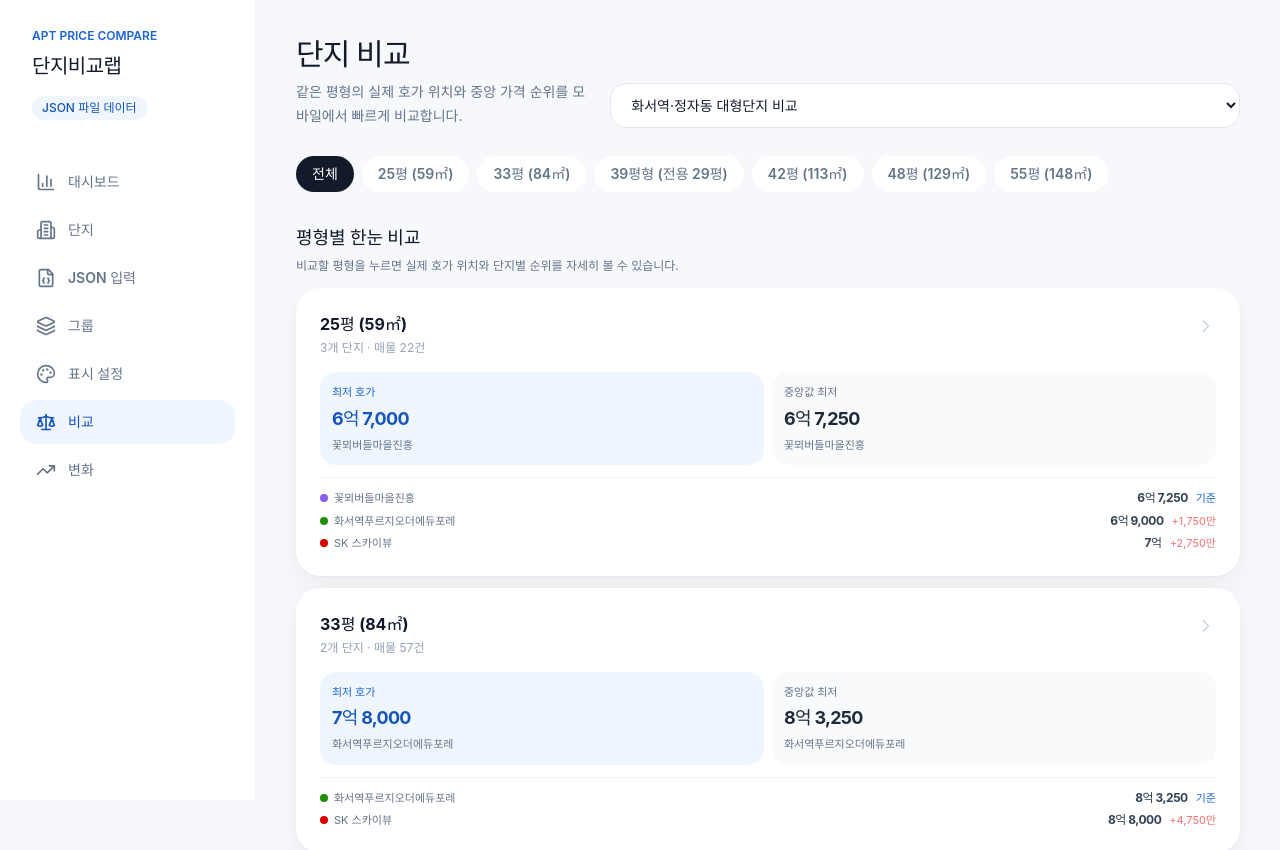
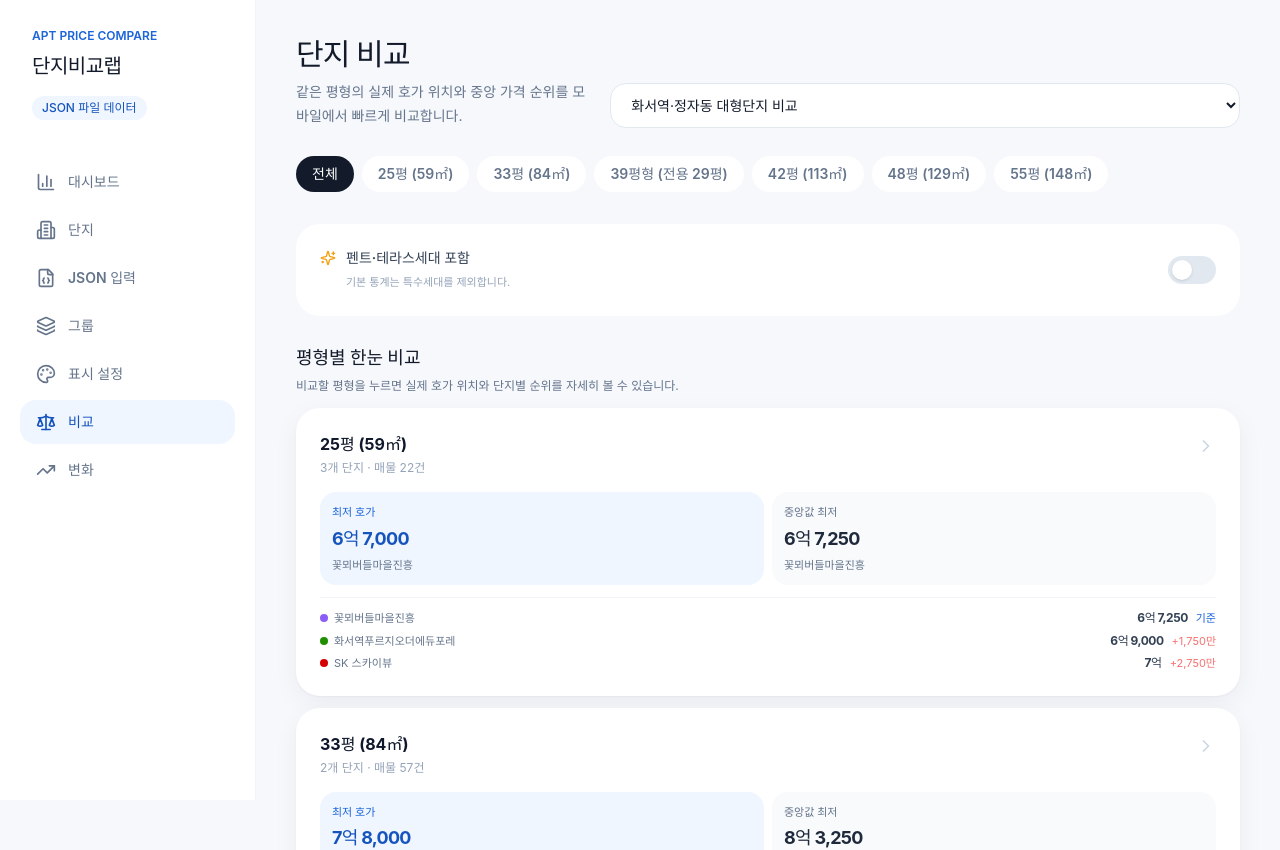
Before and after one commit to impaztt/apt, a React (Vite) app: page /compare in a window 1280 px wide. Shown: the top 850 px of the page. Built offline with nearby package versions, Linux system fonts and the light colour scheme.

Commit message:
Improve dashboard readability and filter special units

```diff
--- a/src/features/listings/statistics.ts
+++ b/src/features/listings/statistics.ts
@@ -14,6 +14,14 @@
   const middle = Math.floor(sorted.length / 2);
   if (sorted.length % 2 === 0) return (sorted[middle - 1] + sorted[middle]) / 2;
   return sorted[middle];
+}
+
+export function isSpecialListing(listing: ApartmentListing): boolean {
+  return listing.is_special_unit || Boolean(listing.special_unit_type);
+}
+
+export function filterSpecialListings(listings: ApartmentListing[], includeSpecialUnits: boolean): ApartmentListing[] {
+  return includeSpecialUnits ? listings : listings.filter((listing) => !isSpecialListing(listing));
 }
 
 export function summarizeListings(
--- a/src/features/listings/types.ts
+++ b/src/features/listings/types.ts
@@ -32,6 +32,8 @@
   source: string | null;
   description: string | null;
   raw_text: string | null;
+  special_unit_type: string | null;
+  is_special_unit: boolean;
   is_favorite: boolean;
   is_duplicate_candidate: boolean;
   created_at: string;
--- a/src/pages/ComparisonPage.tsx
+++ b/src/pages/ComparisonPage.tsx
@@ -2,11 +2,12 @@
 import { ArrowLeft, CalendarDays } from 'lucide-react';
 import { AllAreasComparisonCards, ComplexPriceRanking, SelectedAreaHighlights } from '../features/comparisons/components/MobileComparisonCards';
 import { PriceRangeSummary } from '../features/comparisons/components/PriceRangeSummary';
-import { summarizeListings } from '../features/listings/statistics';
+import { filterSpecialListings, isSpecialListing, summarizeListings } from '../features/listings/statistics';
 import type { AreaSelection } from '../features/listings/types';
 import { AreaTabs } from '../shared/components/AreaTabs';
 import { Card } from '../shared/components/Card';
 import { PageHeader } from '../shared/components/PageHeader';
+import { SpecialUnitToggle } from '../shared/components/SpecialUnitToggle';
 import { EmptyState, ErrorState, LoadingState } from '../shared/components/States';
 import { useAppData } from '../shared/data/AppDataContext';
 import { getAreaOptions } from '../shared/utils/area';
@@ -16,17 +17,23 @@
   const { complexes, listings, groups, memberships, latestCapturedDates, loading, error } = useAppData();
   const [groupId, setGroupId] = useState('');
   const [areaGroup, setAreaGroup] = useState<AreaSelection>('all');
+  const [includeSpecialUnits, setIncludeSpecialUnits] = useState(false);
   const group = groups.find((item) => item.id === groupId) ?? groups[0];
   const complexIds = memberships
     .filter((item) => item.group_id === group?.id)
     .sort((a, b) => a.sort_order - b.sort_order)
     .map((item) => item.complex_id);
-  const relevantListings = listings.filter((listing) => complexIds.includes(listing.complex_id));
+  const groupListings = listings.filter((listing) => complexIds.includes(listing.complex_id));
+  const specialSaleCount = groupListings.filter(
+    (listing) => listing.deal_type === '매매' && listing.price !== null && isSpecialListing(listing),
+  ).length;
+  const analysisListings = filterSpecialListings(listings, includeSpecialUnits);
+  const relevantListings = analysisListings.filter((listing) => complexIds.includes(listing.complex_id));
   const areaOptions = getAreaOptions(relevantListings.filter((listing) => listing.deal_type === '매매'));
   const selectedArea = areaOptions.find((area) => area.key === areaGroup);
   const scopeLabel = selectedArea?.label ?? '전체 평형';
-  const summaries = summarizeListings(listings, complexes, areaGroup, complexIds);
-  const areaSummaries = (selectedGroup: string) => summarizeListings(listings, complexes, selectedGroup, complexIds);
+  const summaries = summarizeListings(analysisListings, complexes, areaGroup, complexIds);
+  const areaSummaries = (selectedGroup: string) => summarizeListings(analysisListings, complexes, selectedGroup, complexIds);
   const capturedDates = complexIds.map((id) => latestCapturedDates[id]).filter((date): date is string => Boolean(date));
   const latestDate = [...capturedDates].sort().pop() ?? null;
   const mismatchedDates = new Set(capturedDates).size > 1;
@@ -56,6 +63,12 @@
       />
 
       <AreaTabs value={areaGroup} options={areaOptions} onChange={setAreaGroup} />
+
+      <SpecialUnitToggle
+        checked={includeSpecialUnits}
+        onChange={setIncludeSpecialUnits}
+        specialCount={specialSaleCount}
+      />
 
       {areaOptions.length ? areaGroup === 'all' ? (
         <AllAreasComparisonCards options={areaOptions} summariesForArea={areaSummaries} onSelect={setAreaGroup} />
@@ -93,7 +106,7 @@
 
           <SelectedAreaHighlights summaries={summaries} />
 
-          <PriceRangeSummary summaries={summaries} listings={listings} title="실제 호가 위치 비교" />
+          <PriceRangeSummary summaries={summaries} listings={analysisListings} title="실제 호가 위치 비교" />
 
           <ComplexPriceRanking summaries={summaries} />
 
--- a/src/pages/ComplexDetailPage.tsx
+++ b/src/pages/ComplexDetailPage.tsx
@@ -1,10 +1,11 @@
 import { useMemo, useState } from 'react';
 import { Link, useParams } from 'react-router-dom';
 import { ArrowLeft, CalendarDays, FileJson } from 'lucide-react';
-import { summarizeListings } from '../features/listings/statistics';
+import { filterSpecialListings, isSpecialListing, summarizeListings } from '../features/listings/statistics';
 import type { AreaGroup, DealType, FloorGroup } from '../features/listings/types';
 import { Button } from '../shared/components/Button';
 import { Card } from '../shared/components/Card';
+import { SpecialUnitToggle } from '../shared/components/SpecialUnitToggle';
 import { EmptyState, ErrorState, LoadingState } from '../shared/components/States';
 import { useAppData } from '../shared/data/AppDataContext';
 import { getAreaGroup, getAreaOption } from '../shared/utils/area';
@@ -21,13 +22,17 @@
   const [directionFilter, setDirectionFilter] = useState('');
   const [maxPriceEok, setMaxPriceEok] = useState('');
   const [capturedDate, setCapturedDate] = useState('');
+  const [includeSpecialUnits, setIncludeSpecialUnits] = useState(false);
   const complex = complexes.find((item) => item.id === complexId);
   const complexSnapshots = snapshots
     .filter((snapshot) => snapshot.complex_id === complexId)
     .sort((a, b) => b.captured_date.localeCompare(a.captured_date));
   const selectedSnapshot = complexSnapshots.find((snapshot) => snapshot.captured_date === capturedDate) ?? complexSnapshots[0];
   const relatedListings = selectedSnapshot?.listings ?? listings.filter((listing) => listing.complex_id === complexId);
-  const summaries = summarizeListings(relatedListings, complex ? [complex] : []);
+  const specialSaleCount = relatedListings.filter(
+    (listing) => listing.deal_type === '매매' && listing.price !== null && isSpecialListing(listing),
+  ).length;
+  const summaries = summarizeListings(filterSpecialListings(relatedListings, includeSpecialUnits), complex ? [complex] : []);
   const filteredListings = useMemo(
     () =>
       relatedListings
@@ -97,6 +102,12 @@
           </select>
         </div>
       </Card>
+
+      <SpecialUnitToggle
+        checked={includeSpecialUnits}
+        onChange={setIncludeSpecialUnits}
+        specialCount={specialSaleCount}
+      />
 
       <section>
         <h2 className="mb-4 text-lg font-bold">평형별 매매 호가</h2>
@@ -186,6 +197,11 @@
                       {listing.is_favorite && (
                         <span className="rounded-full bg-emerald-50 px-2 py-1 text-xs font-semibold text-emerald-700">관심</span>
                       )}
+                      {isSpecialListing(listing) && (
+                        <span className="rounded-full bg-amber-50 px-2 py-1 text-xs font-semibold text-amber-700">
+                          {listing.special_unit_type ?? '특수세대'}
+                        </span>
+                      )}
                     </div>
                     <p className="metric-number mt-4 text-2xl font-bold">{formatPrice(listing.price ?? listing.deposit)}</p>
                     <p className="mt-3 text-sm text-slate-500">
--- a/src/pages/DashboardPage.tsx
+++ b/src/pages/DashboardPage.tsx
@@ -2,12 +2,13 @@
 import { Link } from 'react-router-dom';
 import { Check, SlidersHorizontal, TrendingUp } from 'lucide-react';
 import { PriceRangeSummary } from '../features/comparisons/components/PriceRangeSummary';
-import { summarizeListings } from '../features/listings/statistics';
+import { filterSpecialListings, isSpecialListing, summarizeListings } from '../features/listings/statistics';
 import type { AreaSelection } from '../features/listings/types';
 import { AreaTabs } from '../shared/components/AreaTabs';
 import { Card } from '../shared/components/Card';
 import { MetricCard } from '../shared/components/MetricCard';
 import { PageHeader } from '../shared/components/PageHeader';
+import { SpecialUnitToggle } from '../shared/components/SpecialUnitToggle';
 import { EmptyState, ErrorState, LoadingState } from '../shared/components/States';
 import { useAppData } from '../shared/data/AppDataContext';
 import { getAreaGroup, getAreaOptions } from '../shared/utils/area';
@@ -19,6 +20,7 @@
   const [selectedGroupId, setSelectedGroupId] = useState('');
   const [areaGroup, setAreaGroup] = useState<AreaSelection>('all');
   const [selectedComplexIds, setSelectedComplexIds] = useState<string[]>([]);
+  const [includeSpecialUnits, setIncludeSpecialUnits] = useState(false);
   const activeGroup = groups.find((group) => group.id === selectedGroupId) ?? groups[0];
   const groupComplexIds = memberships
     .filter((membership) => membership.group_id === activeGroup?.id)
@@ -27,12 +29,17 @@
   const complexIds = selectedComplexIds.length
     ? groupComplexIds.filter((id) => selectedComplexIds.includes(id))
     : groupComplexIds;
-  const relevantListings = listings.filter((listing) => complexIds.includes(listing.complex_id));
+  const selectedComplexListings = listings.filter((listing) => complexIds.includes(listing.complex_id));
+  const specialSaleCount = selectedComplexListings.filter(
+    (listing) => listing.deal_type === '매매' && listing.price !== null && isSpecialListing(listing),
+  ).length;
+  const analysisListings = filterSpecialListings(listings, includeSpecialUnits);
+  const relevantListings = analysisListings.filter((listing) => complexIds.includes(listing.complex_id));
   const saleListings = relevantListings.filter((listing) => listing.deal_type === '매매' && listing.price !== null);
   const areaOptions = getAreaOptions(saleListings);
   const selectedArea = areaOptions.find((area) => area.key === areaGroup);
   const scopeLabel = areaGroup === 'all' ? '전체 평형' : selectedArea?.label ?? '선택 평형';
-  const summaries = summarizeListings(listings, complexes, areaGroup, complexIds);
+  const summaries = summarizeListings(analysisListings, complexes, areaGroup, complexIds);
   const selectedListings =
     areaGroup === 'all' ? saleListings : saleListings.filter((listing) => getAreaGroup(listing) === areaGroup);
   const lowest = summaries.length ? Math.min(...summaries.map((summary) => summary.min_price)) : null;
@@ -139,6 +146,12 @@
         </details>
       </Card>
 
+      <SpecialUnitToggle
+        checked={includeSpecialUnits}
+        onChange={setIncludeSpecialUnits}
+        specialCount={specialSaleCount}
+      />
+
       {summaries.length ? (
         <>
           {areaGroup === 'all' ? (
@@ -150,17 +163,17 @@
                 </div>
               </div>
               {areaOptions.map((option) => {
-                const areaSummaries = summarizeListings(listings, complexes, option.key, complexIds);
+                const areaSummaries = summarizeListings(analysisListings, complexes, option.key, complexIds);
                 return (
                   <div key={option.key} className="space-y-3">
-                    <PriceRangeSummary summaries={areaSummaries} listings={listings} title={`${option.label} 단지별 호가 범위`} />
+                    <PriceRangeSummary summaries={areaSummaries} listings={analysisListings} title={`${option.label} 단지별 호가 범위`} />
                   </div>
                 );
               })}
             </section>
           ) : (
             <>
-              <PriceRangeSummary summaries={summaries} listings={listings} title={`${scopeLabel} 단지별 실제 호가`} />
+              <PriceRangeSummary summaries={summaries} listings={analysisListings} title={`${scopeLabel} 단지별 실제 호가`} />
             </>
           )}
 
--- a/src/pages/TrendPage.tsx
+++ b/src/pages/TrendPage.tsx
@@ -2,12 +2,13 @@
 import { useSearchParams } from 'react-router-dom';
 import { HistoryDistributionPlot } from '../features/comparisons/components/HistoryDistributionPlot';
 import { TrendLineChart } from '../features/comparisons/components/TrendLineChart';
-import { compareLatestSnapshots, summarizeSnapshotHistory } from '../features/listings/statistics';
+import { compareLatestSnapshots, filterSpecialListings, isSpecialListing, summarizeSnapshotHistory } from '../features/listings/statistics';
 import type { AreaSelection } from '../features/listings/types';
 import { AreaTabs } from '../shared/components/AreaTabs';
 import { Card } from '../shared/components/Card';
 import { MetricCard } from '../shared/components/MetricCard';
 import { PageHeader } from '../shared/components/PageHeader';
+import { SpecialUnitToggle } from '../shared/components/SpecialUnitToggle';
 import { EmptyState, ErrorState, LoadingState } from '../shared/components/States';
 import { useAppData } from '../shared/data/AppDataContext';
 import { getAreaOptions } from '../shared/utils/area';
@@ -21,12 +22,20 @@
   const [groupId, setGroupId] = useState('');
   const [areaGroup, setAreaGroup] = useState<AreaSelection>(requestedArea ?? 'all');
   const [complexId, setComplexId] = useState('');
+  const [includeSpecialUnits, setIncludeSpecialUnits] = useState(false);
   const group = groups.find((item) => item.id === groupId) ?? groups[0];
   const complexIds = memberships
     .filter((item) => item.group_id === group?.id)
     .sort((a, b) => a.sort_order - b.sort_order)
     .map((item) => item.complex_id);
-  const groupSnapshots = snapshots.filter((snapshot) => complexIds.includes(snapshot.complex_id));
+  const rawGroupSnapshots = snapshots.filter((snapshot) => complexIds.includes(snapshot.complex_id));
+  const specialSaleCount = rawGroupSnapshots
+    .flatMap((snapshot) => snapshot.listings)
+    .filter((listing) => listing.deal_type === '매매' && listing.price !== null && isSpecialListing(listing)).length;
+  const groupSnapshots = rawGroupSnapshots.map((snapshot) => ({
+    ...snapshot,
+    listings: filterSpecialListings(snapshot.listings, includeSpecialUnits),
+  }));
   const historicalListings = groupSnapshots.flatMap((snapshot) => snapshot.listings);
   const areaOptions = getAreaOptions(historicalListings.filter((listing) => listing.deal_type === '매매'));
   const points = areaGroup === 'all' ? [] : summarizeSnapshotHistory(groupSnapshots, complexes, areaGroup, complexIds);
@@ -73,6 +82,12 @@
         <MetricCard label="최근 수집일" value={formatDate(uniqueDates[uniqueDates.length - 1] ?? null)} note="기간 종료" />
         <MetricCard label="누적 스냅샷" value={`${groupSnapshots.length}개`} note="단지별 날짜 자료" />
       </div>
+
+      <SpecialUnitToggle
+        checked={includeSpecialUnits}
+        onChange={setIncludeSpecialUnits}
+        specialCount={specialSaleCount}
+      />
 
       {areaOptions.length ? (
         <>
--- /dev/null
+++ b/src/shared/components/SpecialUnitToggle.tsx
@@ -0,0 +1,42 @@
+import { Sparkles } from 'lucide-react';
+import { Card } from './Card';
+
+export function SpecialUnitToggle({
+  checked,
+  onChange,
+  specialCount,
+}: {
+  checked: boolean;
+  onChange: (checked: boolean) => void;
+  specialCount: number;
+}) {
+  return (
+    <Card className="p-3.5 shadow-none sm:p-5">
+      <label className="flex cursor-pointer items-center justify-between gap-3">
+        <span className="flex min-w-0 gap-2.5">
+          <Sparkles className="mt-0.5 h-4 w-4 shrink-0 text-amber-500" />
+          <span>
+            <span className="block text-sm font-semibold text-slate-700">펜트·테라스세대 포함</span>
+            <span className="mt-1 block text-[11px] leading-5 text-slate-400">
+              기본 통계는 특수세대를 제외합니다.
+              {specialCount > 0 ? ` 표식 매물 ${specialCount}건 ${checked ? '포함 중' : '제외 중'}` : ''}
+            </span>
+          </span>
+        </span>
+        <span className={`relative h-7 w-12 shrink-0 rounded-full transition ${checked ? 'bg-brand-600' : 'bg-slate-200'}`}>
+          <input
+            type="checkbox"
+            className="sr-only"
+            checked={checked}
+            onChange={(event) => onChange(event.target.checked)}
+          />
+          <span
+            className={`absolute top-1 h-5 w-5 rounded-full bg-white shadow transition ${
+              checked ? 'left-6' : 'left-1'
+            }`}
+          />
+        </span>
+      </label>
+    </Card>
+  );
+}
--- a/src/shared/data/staticData.ts
+++ b/src/shared/data/staticData.ts
@@ -61,6 +61,17 @@
     return Number(value.replace(/,/g, ''));
   }
   return null;
+}
+
+function specialUnitType(row: Record<string, unknown>): string | null {
+  const value =
+    optionalText(row.special_unit_type) ??
+    optionalText(row.special_type) ??
+    optionalText(row.unit_variant);
+  if (!value || ['일반', '일반세대', '일반형', '없음', 'false', 'N'].includes(value)) {
+    return row.is_special_unit === true ? '특수세대' : null;
+  }
+  return value;
 }
 
 function positiveNumber(value: unknown, field: string): number {
@@ -189,6 +200,7 @@
   const type = dealType(row.deal_type, `입력 JSON 매물 ${index + 1}`);
   const rowId = typeof row.id === 'string' || typeof row.id === 'number' ? String(row.id) : String(index + 1);
   const floorText = optionalText(row.floor_text);
+  const specialType = specialUnitType(row);
 
   return {
     id: `${id}-listing-${rowId}`,
@@ -214,6 +226,8 @@
     agent_count: optionalNumber(row.agent_count) ?? optionalNumber(row.registered_agent_count),
     source: optionalText(row.source) ?? optionalText(row.platform) ?? sourceTextType,
     description: optionalText(row.description),
+    special_unit_type: specialType,
+    is_special_unit: Boolean(specialType),
     is_favorite: row.is_favorite === true,
     is_duplicate_candidate: false,
   };
@@ -311,6 +325,7 @@
     const row = recordValue(value, rowLabel);
     const floor = optionalNumber(row.floor);
     const totalFloor = optionalNumber(row.total_floor);
+    const specialType = specialUnitType(row);
     const input: ListingInput = {
       complex_id: id,
       building_no: optionalText(row.building_no),
@@ -335,6 +350,8 @@
       source: optionalText(row.source),
       description: optionalText(row.description),
       raw_text: optionalText(row.raw_text),
+      special_unit_type: specialType,
+      is_special_unit: Boolean(specialType),
       is_favorite: row.is_favorite === true,
       is_duplicate_candidate: row.is_duplicate_candidate === true,
     };
```
Also changed, not shown: src/features/comparisons/components/PriceRangeSummary.tsx (+56 -12 lines), src/pages/ComplexDataInputPage.tsx (+20 -9 lines).
